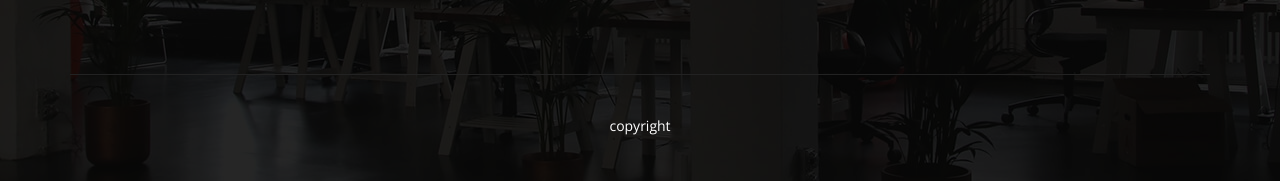
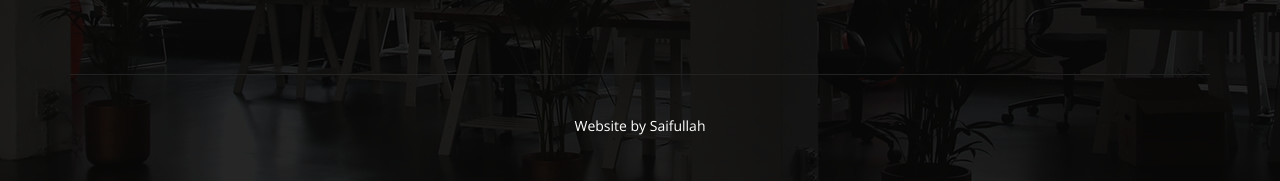
Before and after one commit to saifullah-N/web-dev_proj, a plain HTML site: page index.html in a window 1280 px wide. Shown: the part 2489-2670 px from the top of the page. Drawn offline with nearby package versions, Linux system fonts and the light colour scheme.

Commit message:
Update index.html

```diff
--- a/index.html
+++ b/index.html
@@ -205,7 +205,7 @@
 
     <div class="container footer-bottom clearfix">
       <div class="copyright">
-       copyright
+       Website by Saifullah
       </div>
       <div class="credits">
         <!-- All the links in the footer should remain intact. -->
```
